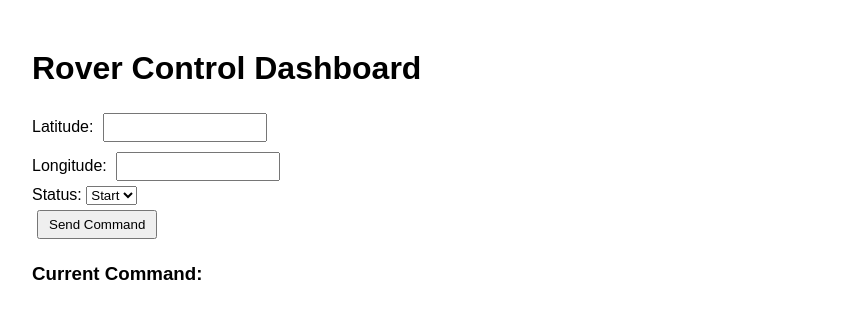
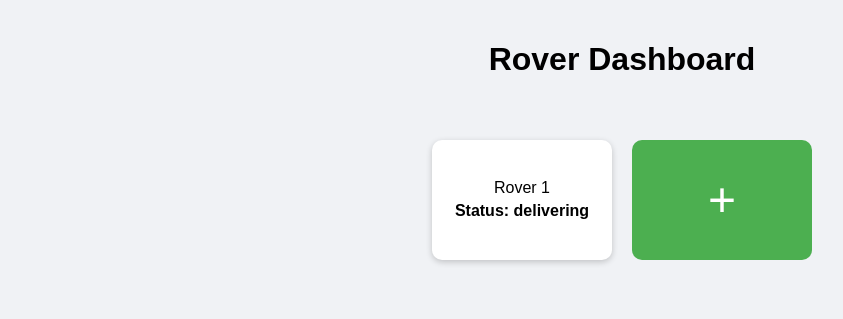
Before and after one commit to Akalya-s6282/Rover, a Flask app: template templates/index.html in a window 1280 px wide. Shown: the top 319 px of the page, without its empty margins (18-861 px from the left). Run offline with Flask 3, Linux system fonts and the light colour scheme; the template is opened without the code that fills it: values that come from a table or form of the project are taken from there, others are empty.

Commit message:
Proper designed website

```diff
--- a/app.py
+++ b/app.py
@@ -1,62 +1,124 @@
-from flask import Flask, render_template, request, jsonify
-from apscheduler.schedulers.background import BackgroundScheduler
-import requests
-import atexit
+from flask import Flask, render_template, request, jsonify, redirect, url_for
+from flask_sqlalchemy import SQLAlchemy
+from datetime import datetime
 
 app = Flask(__name__)
+app.config['SQLALCHEMY_DATABASE_URI'] = 'sqlite:///rovers.db'
+app.config['SQLALCHEMY_TRACK_MODIFICATIONS'] = False
+db = SQLAlchemy(app)
 
-# ===== In-memory storage of commands =====
-# For multiple rovers, use a dict: {'rover1': {...}, 'rover2': {...}}
-rover_command = {
-    "lat": 0.0,
-    "lon": 0.0,
-    "status": "idle"   # 'start' or 'stop'
-}
+# ====== Models ======
+class Rover(db.Model):
+    id = db.Column(db.Integer, primary_key=True)
+    name = db.Column(db.String(50), nullable=False)
+    status = db.Column(db.String(20), default='idle')  # idle, delivering, stop
+    location_lat = db.Column(db.Integer, default=0)
+    location_lon = db.Column(db.Integer, default=0)
+    positions = db.relationship('Position', backref='rover', lazy=True)
 
-# ===== Routes =====
-@app.route("/")
-def dashboard():
-    # Load UI page
-    return render_template("index.html", command=rover_command)
+class Position(db.Model):
+    id = db.Column(db.Integer, primary_key=True)
+    rover_id = db.Column(db.Integer, db.ForeignKey('rover.id'), nullable=False)
+    lat = db.Column(db.Integer, nullable=False)
+    lon = db.Column(db.Integer, nullable=False)
+    phase = db.Column(db.String(10), default='lat')  # lat/lon phase
+    status = db.Column(db.String(10), default='normal')  # shift/normal
+    timestamp = db.Column(db.DateTime, default=datetime.utcnow)
 
-@app.route("/set", methods=["POST"])
-def set_coordinates():
-    # Receive coordinates from web UI
+# ====== Routes ======
+
+# Dashboard: show all rovers + create new
+@app.route("/", methods=["GET", "POST"])
+def index():
+    if request.method == "POST":
+        name = request.form.get("name")
+        if name:
+            new_rover = Rover(name=name)
+            db.session.add(new_rover)
+            db.session.commit()
+        return redirect(url_for('index'))
+
+    rovers = Rover.query.all()
+    return render_template("index.html", rovers=rovers)
+
+# Delete rover
+@app.route("/rover/<int:rover_id>/delete", methods=["POST"])
+def delete_rover(rover_id):
+    rover = Rover.query.get_or_404(rover_id)
+    db.session.delete(rover)
+    db.session.commit()
+    return redirect(url_for('index'))
+
+# Assign coordinates to rover
+@app.route("/rover/<int:rover_id>", methods=["GET", "POST"])
+def assign_coordinates(rover_id):
+    rover = Rover.query.get_or_404(rover_id)
+    if request.method == "POST":
+        lat = int(request.form.get("lat"))
+        lon = int(request.form.get("lon"))
+        rover.location_lat = lat
+        rover.location_lon = lon
+        rover.status = 'delivering'
+        db.session.commit()
+        # Redirect to ESP polling route
+        return redirect(url_for('get_rover_command', rover_id=rover.id))
+    return render_template("assign.html", rover=rover)
+
+# ESP polls this route to get latest command
+@app.route("/rover/<int:rover_id>/get")
+def get_rover_command(rover_id):
+    rover = Rover.query.get_or_404(rover_id)
+    return jsonify({
+        "lat": rover.location_lat,
+        "lon": rover.location_lon,
+        "status": rover.status
+    })
+
+# ESP updates position after reaching a step
+@app.route("/rover/<int:rover_id>/position", methods=["POST"])
+def update_position(rover_id):
+    rover = Rover.query.get_or_404(rover_id)
     data = request.get_json()
-    lat = data.get("lat")
-    lon = data.get("lon")
-    cmd = data.get("status", "start")
+    pos = Position(
+        rover_id=rover.id,
+        lat=int(data['lat']),
+        lon=int(data['lon']),
+        phase=data.get('phase','lat'),
+        status=data.get('status','shift')
+    )
+    db.session.add(pos)
+    db.session.commit()
 
-    rover_command["lat"] = lat
-    rover_command["lon"] = lon
-    rover_command["status"] = cmd
+    # Optional: stop other rovers if current rover is in 'shift' phase
+    if pos.status == 'shift':
+        other_rovers = Rover.query.filter(Rover.id != rover.id).all()
+        for r in other_rovers:
+            r.status = 'stop'
+        db.session.commit()
 
-    return jsonify({"success": True, "message": "Command updated", "command": rover_command})
+    return jsonify({"ok": True})
 
-@app.route("/get")
-def get_command():
-    # ESP polls this endpoint to get latest command
-    return jsonify(rover_command)
+# Master route to release rovers
+@app.route("/master/release/<int:rover_id>", methods=["POST"])
+def release_rover(rover_id):
+    rover = Rover.query.get_or_404(rover_id)
+    rover.status = 'delivering'
+    db.session.commit()
+    return jsonify({"released": rover_id})
 
-@app.route("/ping")
-def ping():
-    return "pong"
+# Master route to stop all rovers
+@app.route("/master/stop_all", methods=["POST"])
+def stop_all():
+    rovers = Rover.query.all()
+    for r in rovers:
+        r.status = 'stop'
+    db.session.commit()
+    return jsonify({"stopped": True})
 
-# ===== Keep-alive function =====
-def keep_alive():
-    try:
-        url = "https://your-render-url.onrender.com/ping"
-        r = requests.get(url, timeout=5)
-        print(f"Keep-alive ping sent, status: {r.status_code}")
-    except Exception as e:
-        print(f"Keep-alive error: {e}")
+# Initialize DB
+@app.before_request
+def create_tables():
+    db.create_all()
 
-# ===== Scheduler =====
-scheduler = BackgroundScheduler()
-scheduler.add_job(func=keep_alive, trigger="interval", minutes=15)
-scheduler.start()
-atexit.register(lambda: scheduler.shutdown())
-
-# ===== Run app =====
 if __name__ == "__main__":
     app.run(host="0.0.0.0", port=5000)
--- a/pyproject.toml
+++ b/pyproject.toml
@@ -7,5 +7,7 @@ requires-python = ">=3.13"
 dependencies = [
     "apscheduler>=3.11.2",
     "flask>=3.1.2",
+    "flask-sqlalchemy>=3.1.1",
     "requests>=2.32.5",
+    "sqlalchemy>=2.0.45",
 ]
--- a/static/style.css
+++ b/static/style.css
@@ -0,0 +1,118 @@
+/* General Body */
+body {
+  font-family: Arial, sans-serif;
+  background: #f0f2f5;
+  margin: 0;
+  padding: 0;
+}
+
+/* Headings */
+h1, h2 {
+  text-align: center;
+  padding: 20px;
+}
+
+/* Rover Container */
+.container {
+  display: flex;
+  flex-wrap: wrap;
+  justify-content: center;
+  gap: 20px;
+  padding: 20px;
+}
+
+/* Rover Block */
+.rover-block {
+  background: white;
+  width: 180px;
+  height: 120px;
+  border-radius: 10px;
+  box-shadow: 0 2px 6px rgba(0,0,0,0.2);
+  display: flex;
+  flex-direction: column;
+  justify-content: center;
+  align-items: center;
+  text-align: center;
+  cursor: pointer;
+  transition: transform 0.2s;
+}
+
+.rover-block:hover {
+  transform: scale(1.05);
+}
+
+.status {
+  margin-top: 5px;
+  font-weight: bold;
+}
+
+/* Add Rover Button */
+.add-button {
+  width: 180px;
+  height: 120px;
+  background: #4CAF50;
+  color: white;
+  display: flex;
+  justify-content: center;
+  align-items: center;
+  border-radius: 10px;
+  font-size: 48px;
+  cursor: pointer;
+  transition: background 0.2s;
+}
+
+.add-button:hover {
+  background: #45a049;
+}
+
+/* Add Form */
+form {
+  display: none;
+  margin-top: 20px;
+  text-align: center;
+}
+
+input {
+  padding: 5px;
+  margin: 5px;
+  width: 80px;
+}
+
+button {
+  padding: 5px 10px;
+  margin-top: 5px;
+}
+
+/* Assign Page */
+.back {
+  text-align: center;
+  margin-top: 10px;
+}
+
+.back a {
+  color: #555;
+  text-decoration: none;
+}
+
+/* Assign Container */
+.container form input {
+  width: 100%;
+  padding: 8px;
+  margin-top: 5px;
+}
+
+.container form button {
+  margin-top: 15px;
+  padding: 10px 20px;
+  width: 100%;
+  background: #4CAF50;
+  color: white;
+  border: none;
+  cursor: pointer;
+  font-size: 16px;
+  border-radius: 5px;
+}
+
+.container form button:hover {
+  background: #45a049;
+}
--- a/templates/index.html
+++ b/templates/index.html
@@ -1,50 +1,28 @@
 <!DOCTYPE html>
-<html>
+<html lang="en">
 <head>
-    <title>Rover Dashboard</title>
-    <style>
-        body { font-family: Arial; margin: 50px; }
-        input { margin: 5px; padding: 5px; width: 150px; }
-        button { padding: 5px 10px; margin: 5px; }
-    </style>
+  <meta charset="UTF-8">
+  <title>Rover Dashboard</title>
+  <link rel="stylesheet" href="{{ url_for('static', filename='css/style.css') }}">
 </head>
 <body>
-    <h1>Rover Control Dashboard</h1>
+  <h1>Rover Dashboard</h1>
+  <div class="container">
+    {% for rover in rovers %}
+      <div class="rover-block" onclick="window.location.href='/rover/{{ rover.id }}'">
+        <div>{{ rover.name }}</div>
+        <div class="status">Status: {{ rover.status }}</div>
+      </div>
+    {% endfor %}
 
-    <label>Latitude:</label>
-    <input type="number" id="lat" step="0.000001"><br>
+    <div class="add-button" onclick="showForm()">+</div>
+  </div>
 
-    <label>Longitude:</label>
-    <input type="number" id="lon" step="0.000001"><br>
+  <form id="addForm" method="POST">
+    <input type="text" name="name" placeholder="Rover Name" required>
+    <button type="submit">Add Rover</button>
+  </form>
 
-    <label>Status:</label>
-    <select id="status">
-        <option value="start">Start</option>
-        <option value="stop">Stop</option>
-    </select><br>
-
-    <button onclick="sendCommand()">Send Command</button>
-
-    <h3>Current Command:</h3>
-    <pre id="currentCommand">{{ command }}</pre>
-
-    <script>
-        async function sendCommand() {
-            const lat = parseFloat(document.getElementById("lat").value);
-            const lon = parseFloat(document.getElementById("lon").value);
-            const status = document.getElementById("status").value;
-
-            const payload = {lat, lon, status};
-            const res = await fetch("/set", {
-                method: "POST",
-                headers: {"Content-Type": "application/json"},
-                body: JSON.stringify(payload)
-            });
-
-            const data = await res.json();
-            document.getElementById("currentCommand").innerText = JSON.stringify(data.command, null, 2);
-            alert("Command sent!");
-        }
-    </script>
+  <script src="{{ url_for('static', filename='js/main.js') }}"></script>
 </body>
 </html>
```
Also changed, not shown: templates/assign.html (added, +23 -0 lines), instance/rovers.db (added), 1 other file.
